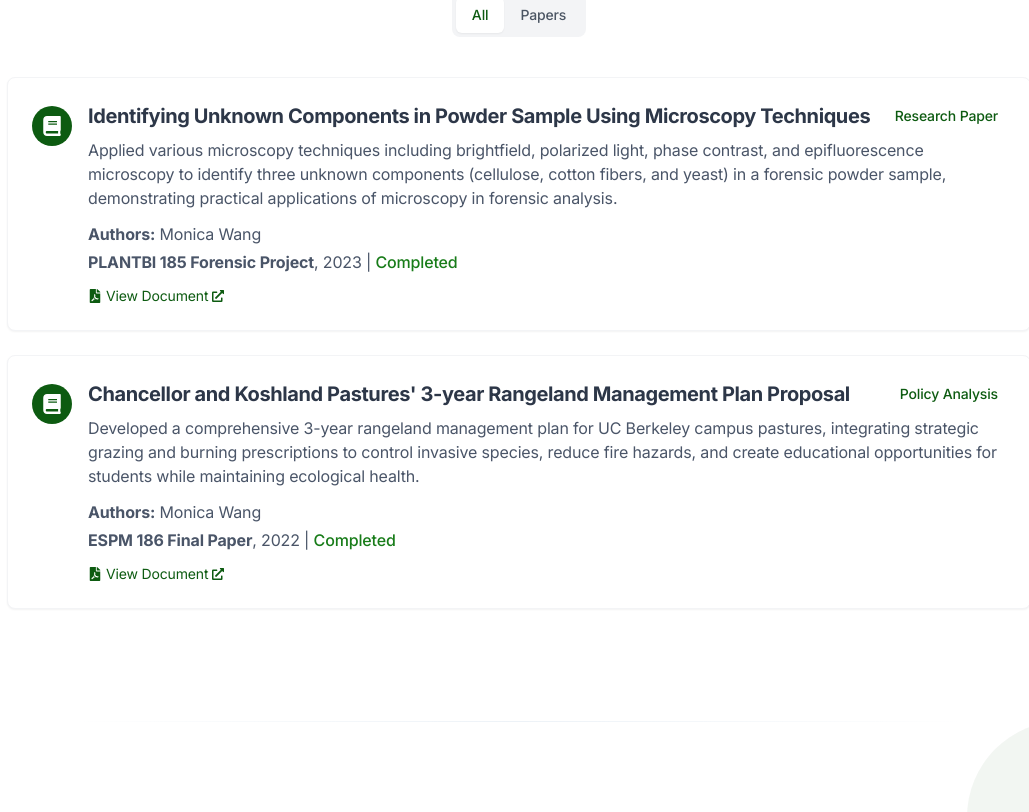
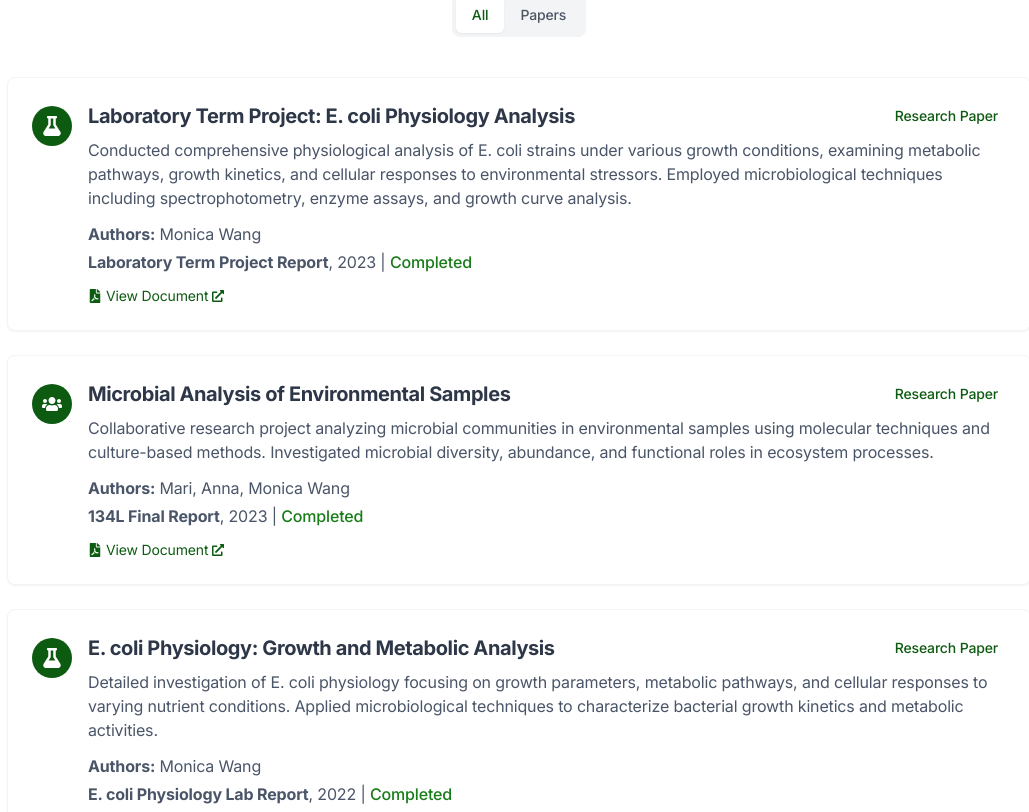
Before and after one commit to aviju888/mw-portfolio, a Next.js app: page / in a window 1280 px wide. Shown: the part 5088-5900 px from the top of the page, without its empty margins (121-1150 px from the left). Built offline with nearby package versions, Linux system fonts and the light colour scheme.

Commit message:
Add three new papers to Projects & Papers section

```diff
--- a/src/components/ProjectsPapers.tsx
+++ b/src/components/ProjectsPapers.tsx
@@ -1,7 +1,7 @@
 'use client';
 
 import { motion } from 'framer-motion';
-import { FaFilePdf, FaLink, FaExternalLinkAlt, FaBook } from 'react-icons/fa';
+import { FaFilePdf, FaLink, FaExternalLinkAlt, FaBook, FaFlask, FaUsers } from 'react-icons/fa';
 import { useState } from 'react';
 import React from 'react';
 
@@ -33,6 +33,45 @@ const ProjectsPapers = () => {
   };
 
   const items: PaperItem[] = [
+    {
+      title: "Laboratory Term Project: E. coli Physiology Analysis",
+      description: "Conducted comprehensive physiological analysis of E. coli strains under various growth conditions, examining metabolic pathways, growth kinetics, and cellular responses to environmental stressors. Employed microbiological techniques including spectrophotometry, enzyme assays, and growth curve analysis.",
+      authors: "Monica Wang",
+      journal: "Laboratory Term Project Report",
+      year: "2023",
+      type: "paper",
+      category: "Research Paper",
+      status: "Completed",
+      url: "",
+      pdf: "/papers/Laboratory Term Project Report.pdf",
+      icon: <FaFlask className="w-5 h-5" />
+    },
+    {
+      title: "Microbial Analysis of Environmental Samples",
+      description: "Collaborative research project analyzing microbial communities in environmental samples using molecular techniques and culture-based methods. Investigated microbial diversity, abundance, and functional roles in ecosystem processes.",
+      authors: "Mari, Anna, Monica Wang",
+      journal: "134L Final Report",
+      year: "2023",
+      type: "paper",
+      category: "Research Paper",
+      status: "Completed",
+      url: "",
+      pdf: "/papers/134L Final Report - Mari, Anna, Monica.pdf",
+      icon: <FaUsers className="w-5 h-5" />
+    },
+    {
+      title: "E. coli Physiology: Growth and Metabolic Analysis",
+      description: "Detailed investigation of E. coli physiology focusing on growth parameters, metabolic pathways, and cellular responses to varying nutrient conditions. Applied microbiological techniques to characterize bacterial growth kinetics and metabolic activities.",
+      authors: "Monica Wang",
+      journal: "E. coli Physiology Lab Report",
+      year: "2022",
+      type: "paper",
+      category: "Research Paper",
+      status: "Completed",
+      url: "",
+      pdf: "/papers/E. coli Physiology Lab Report - Monica Wang_.pdf",
+      icon: <FaFlask className="w-5 h-5" />
+    },
     {
       title: "Identifying Unknown Components in Powder Sample Using Microscopy Techniques",
       description: "Applied various microscopy techniques including brightfield, polarized light, phase contrast, and epifluorescence microscopy to identify three unknown components (cellulose, cotton fibers, and yeast) in a forensic powder sample, demonstrating practical applications of microscopy in forensic analysis.",
```
Also changed, not shown: 1 other file (tests, documents, lock files or other folders).
